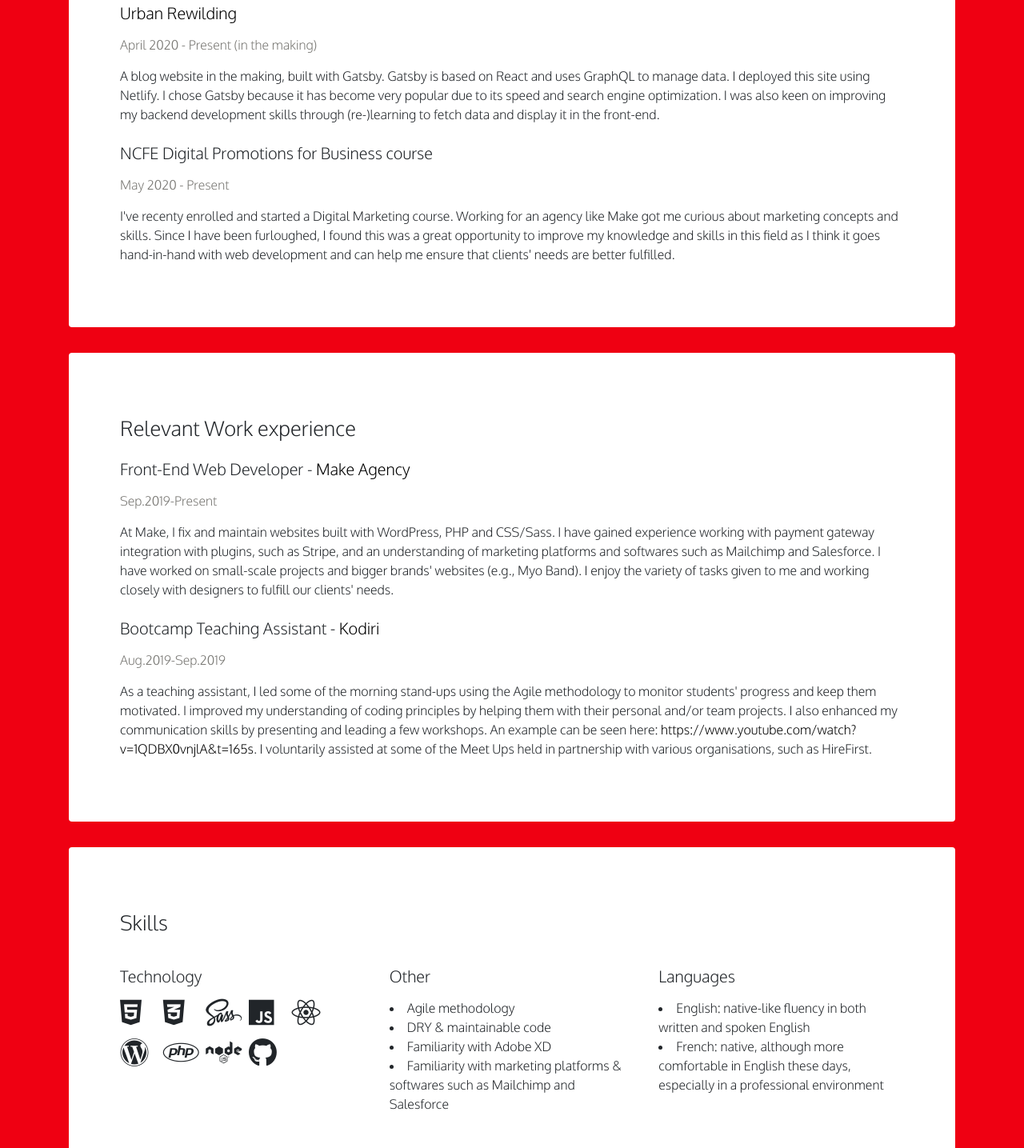
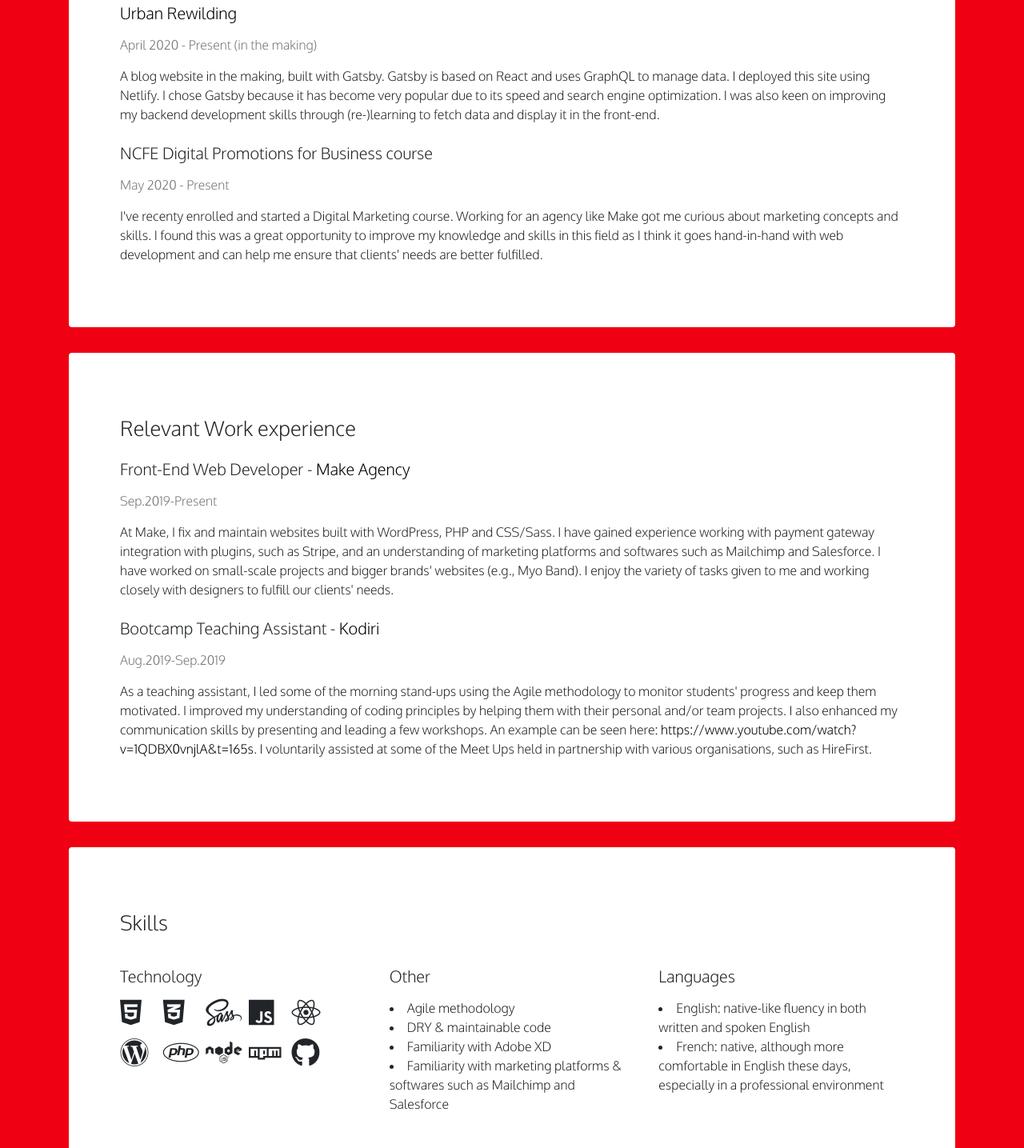
Before and after one commit to AnaisLT/web-developer-cv, a plain HTML site: page index.html in a window 1280 px wide. Shown: the part 1045-2480 px from the top of the page at 80% size. Drawn offline with nearby package versions, Linux system fonts and the light colour scheme.

Commit message:
Add files via upload
Add npm icon and change content

```diff
--- a/index.html
+++ b/index.html
@@ -67,7 +67,7 @@
                     <h3 class="title">NCFE Digital Promotions for Business course</h3>
                     <small class="date"> May 2020 - Present</small>
                     <p>
-                      I've recenty enrolled and started a Digital Marketing course. Working for an agency like Make got me curious about marketing concepts and skills. Since I have been furloughed, I found this was a great opportunity to improve my knowledge and skills
+                      I've recenty enrolled and started a Digital Marketing course. Working for an agency like Make got me curious about marketing concepts and skills. I found this was a great opportunity to improve my knowledge and skills
                       in this field as I think it goes hand-in-hand with web development and can help me ensure that clients' needs are better fulfilled.
                     </p>
                   </div>
@@ -115,6 +115,7 @@
                             <i class="fab fa-wordpress"></i>
                             <i class="fab fa-php"></i>
                             <i class="fab fa-node"></i>
+                            <i class="fab fa-npm"></i>
                             <i class="fab fa-github"></i>
                           </div>
                       </div>
```
